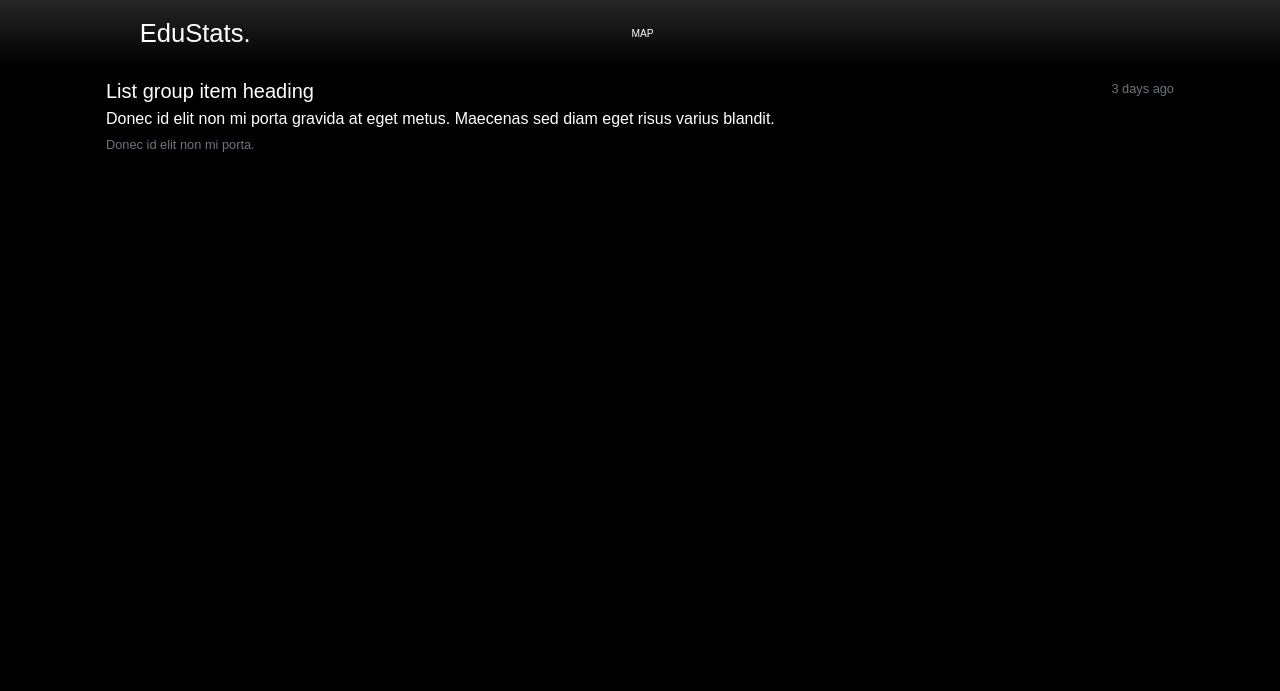
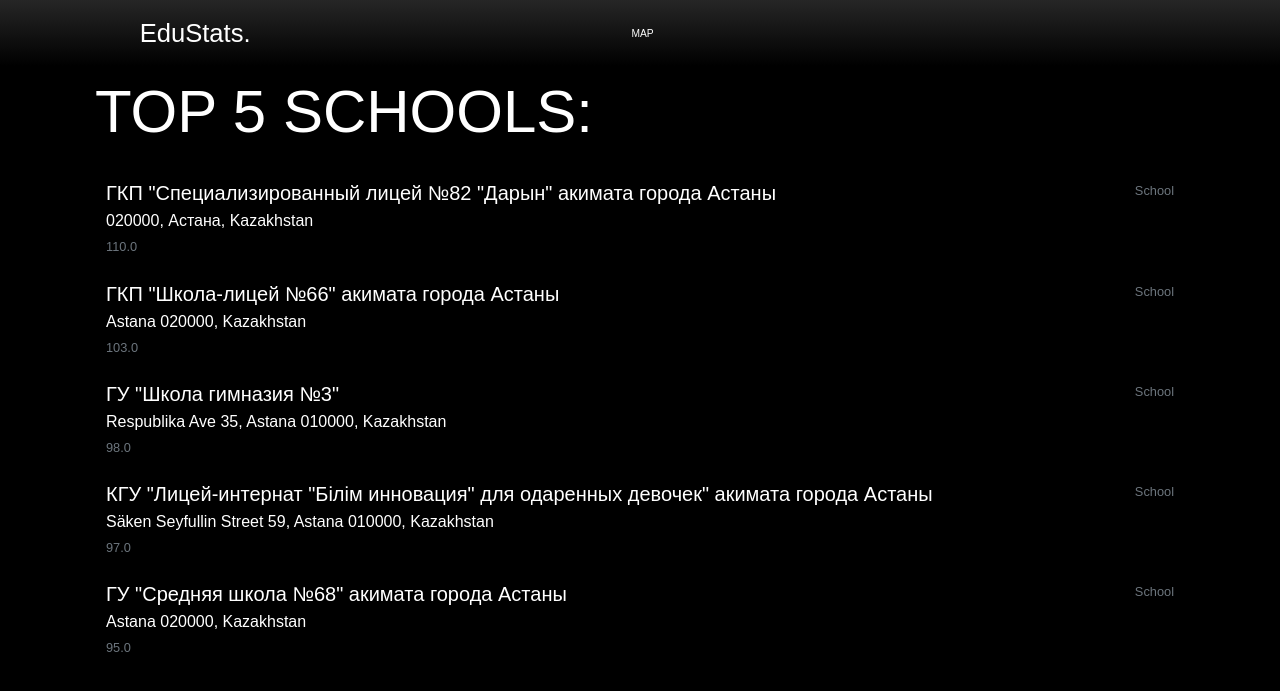
Before and after one commit to nekorytaylor666/EdeStats, a Django app: page /top/ in a window 1280 px wide. Shown: the top 691 px of the page. Run offline with Django 3.2, Linux system fonts and the light colour scheme; data comes from the database, SQL or seed files in the repository; some libraries are stand-ins or nearby versions.

Commit message:
added top views

```diff
--- a/map/views.py
+++ b/map/views.py
@@ -3,11 +3,15 @@ from .firebase import get_schools
 from .models import School
 from .geocoding_scripts import get_valid_schools
 from django.db.models import Q
+from django.db.models import Count
 
 
 def item_list(request):
+    top_records = School.objects.annotate(jobtitle_count=Count('name')).order_by('-ent')[:5]
+
+    print(top_records)
     context = {
-        "items" : 0
+        "items" : top_records
     }
     return render(request,"list_schools.html",context)
 
--- a/templates/list_schools.html
+++ b/templates/list_schools.html
@@ -10,17 +10,25 @@
     color: black;
 
 }
+h1{
+    font-size: 60px;
+    color: white;
+    margin: 10px;
+    margin-bottom: 20px;
+}
 </style>
+<h1>TOP 5 SCHOOLS:</h1>
 <div class="list-group">
-
-        <a href="#" class="list-group-item list-group-item-action flex-column align-items-start">
-          <div class="d-flex w-100 justify-content-between">
-            <h5 class="mb-1">List group item heading</h5>
-            <small class="text-muted">3 days ago</small>
-          </div>
-          <p class="mb-1">Donec id elit non mi porta gravida at eget metus. Maecenas sed diam eget risus varius blandit.</p>
-          <small class="text-muted">Donec id elit non mi porta.</small>
+        {% for obj in items %}
+        <a href="{% url "detail" id=obj.id %}" class="list-group-item list-group-item-action flex-column align-items-start">
+            <div class="d-flex w-100 justify-content-between">
+                <h5 class="mb-1">{{obj.name}}</h5>
+                <small class="text-muted">School</small>
+            </div>
+            <p class="mb-1">{{obj.address}}</p>
+            <small class="text-muted">{{obj.ent }}</small>
         </a>
+        {% endfor %}
 
 </div>
 {% endblock content %}
```
